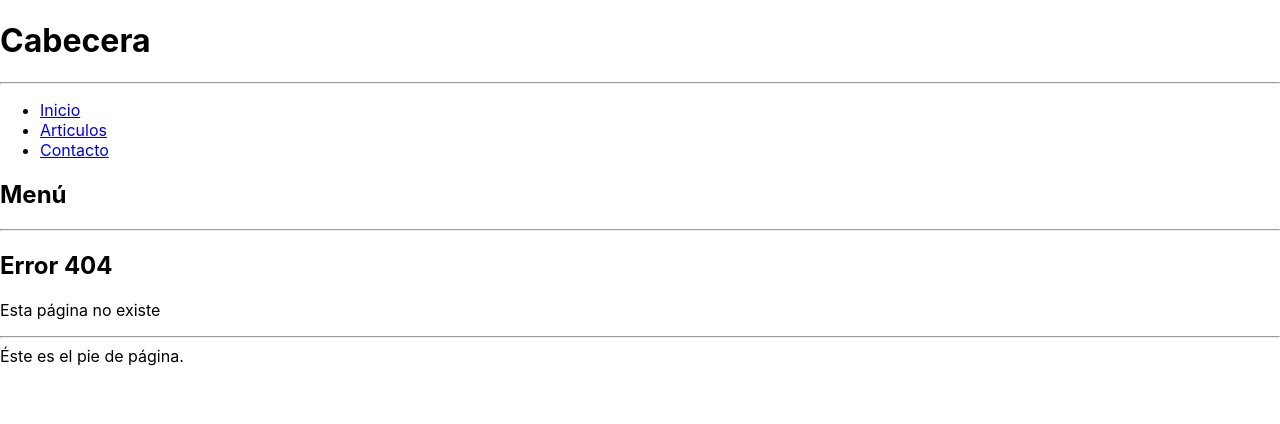
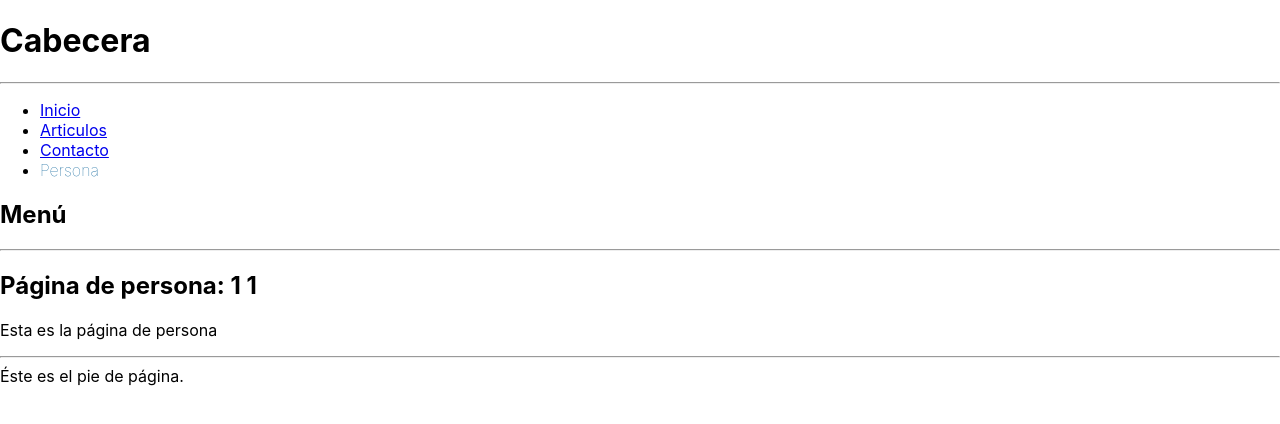
Before and after one commit to jm-ramirez/route, a React (Create React App) app: page /person/1/1 in a window 1280 px wide. Before the commit this address had no page. Shown: the top 424 px of the page. Built offline with nearby package versions, Linux system fonts and the light colour scheme.

Commit message:
Pasar parametros por urls.

```diff
--- a/src/components/Error.js
+++ b/src/components/Error.js
@@ -1,10 +1,12 @@
 import React from 'react'
+import { Link } from 'react-router-dom'
 
 export const Error = () => {
   return (
     <div>
         <h1>Error 404</h1>
         <p>Esta página no existe</p>
+        <Link to='/index'>Volver a inicio</Link>
     </div>
   )
 }
--- /dev/null
+++ b/src/components/Person.js
@@ -0,0 +1,12 @@
+import React from 'react'
+import { useParams } from 'react-router-dom'
+
+export const Person = () => {
+    const { name, lastName } = useParams();
+    return (
+        <div>
+            <h1>Página de persona: { name } { lastName }</h1>
+            <p>Esta es la página de persona</p>
+        </div>
+    )
+}
--- a/src/routers/MainRouter.js
+++ b/src/routers/MainRouter.js
@@ -4,6 +4,7 @@ import { Index } from "../components/Index";
 import { Articles } from "../components/Articles";
 import { Contact } from "../components/Contact";
 import { Error } from "../components/Error";
+import { Person } from "../components/Person";
 
 export const MainRouter = () => {
   return (
@@ -27,6 +28,11 @@ export const MainRouter = () => {
               to='/contact'
               className={({isActive}) => isActive ? 'active' : ''}>Contacto</NavLink>
           </li>
+          <li>
+            <NavLink
+              to='/person'
+              className={({isActive}) => isActive ? 'active' : ''}>Persona</NavLink>
+          </li>
         </ul>
       </nav>
       <h2>Menú</h2>
@@ -37,6 +43,7 @@ export const MainRouter = () => {
           <Route path='/index' element={<Index/>} />
           <Route path='/articles' element={<Articles/>} />
           <Route path='/contact' element={<Contact/>} />
+          <Route path='/person/:name/:lastName' element={<Person/>} />
           <Route path='*' element={<Error />}/>
         </Routes>
       </section>
```
